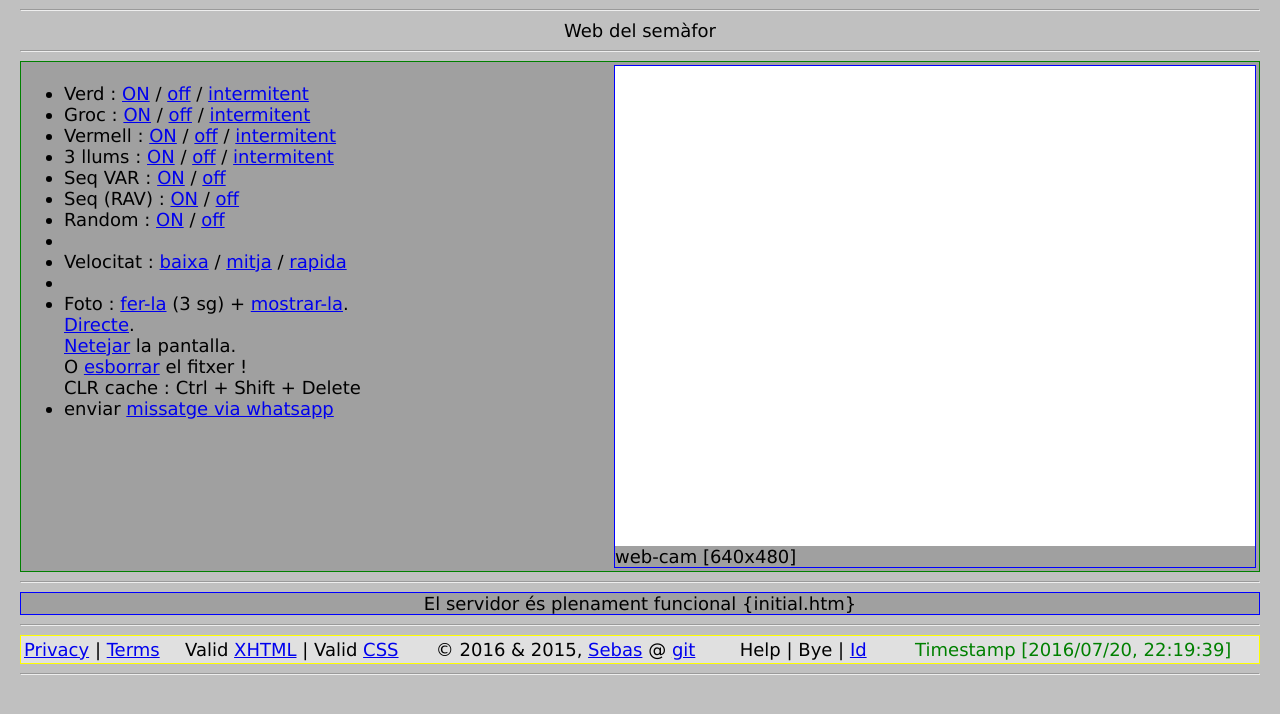
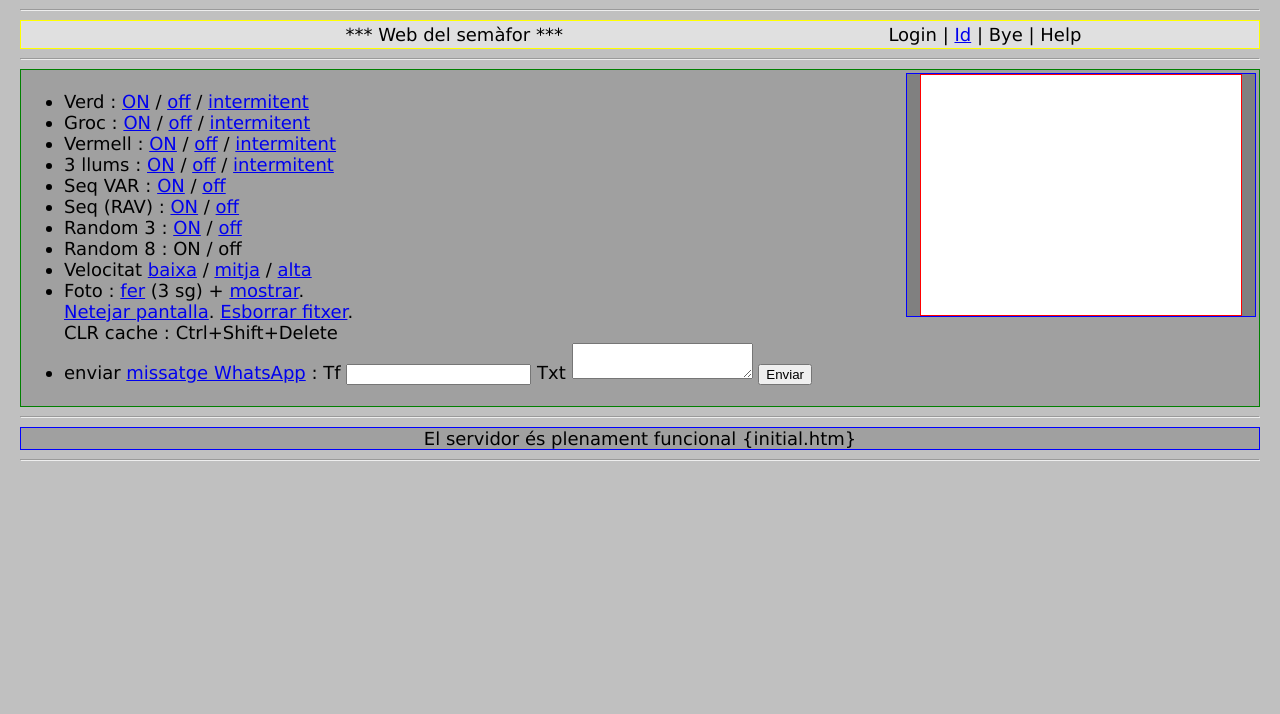
Before and after one commit to sebastianet/semafor, a website: page public/index.html in a window 1280 px wide. Drawn offline with nearby package versions, Linux system fonts and the light colour scheme.

Commit message:
v1.0.n enviem msg whatsapp des el browser client

```diff
--- a/package.json
+++ b/package.json
@@ -4,6 +4,7 @@
   "description": "",
   "main": "1-sem.js",
   "dependencies": {
+    "body-parser": "^1.15.2",
     "connect": "^3.4.1",
     "express": "^4.14.0",
     "morgan": "^1.7.0",
--- a/public/css/sem.css
+++ b/public/css/sem.css
@@ -32,7 +32,7 @@
 .tpeu {
     border: 1px solid yellow ;
     width: 100% ;
-    background: #e0e0e0 ;
+    background: #E0E0E0 ;
  }
 
 .txtblanc {
@@ -45,6 +45,12 @@
 
 #imatge_div {
     border: 1px solid blue ;
+    text-align: center ;
+    background-color: #808080 ;
+ }
+
+#imatge_webcam {
+    border: 1px solid red ;
  }
 
 H1, H2, H3, H4 {
--- a/public/index.html
+++ b/public/index.html
@@ -10,7 +10,7 @@
  <link rel="stylesheet" type="text/css" href="css/sem.css" />
 
  <title> Semafor d'en JA </title>
- <script src="http://code.jquery.com/jquery-1.10.1.min.js"></script>
+ <script src="https://code.jquery.com/jquery-3.0.0.js"></script>
 
 </head>
 
@@ -20,15 +20,34 @@
 
 <div id="container">
 
-<div id="my_header">
-Web del sem&agrave;for
+<div id="peudepagina">
+ <table class="tpeu">
+ <tr>
+
+ <td width="70%">
+<center>
+*** Web del sem&agrave;for ***
+</cente>
+
+ <td>
+
+ Login | <a href="#" id="clkId">Id</a> | Bye | Help
+
+<!--
+ <td>
+  <div id="my_date">
+  &nbsp;
+  </div>
+-->
+
+ </table>
 </div>
 
 <hr>
 
 <table class="timg">
 <tr>
-<td width="60%">
+<td>
 
 <ul>
 
@@ -72,47 +91,44 @@ Web del sem&agrave;for
  /
  <a href="#" id="clkAturar_RAV">off</a>
 
- <li> Random :
+ <li> Random 3 :
  <a href="#" id="clkActivar_random">ON</a>
  /
  <a href="#" id="clkAturar_random">off</a>
 
- <li> &nbsp;
+ <li> Random 8 : ON / off
 
- <li> Velocitat :
+ <li> Velocitat
 
 <a href="#" id="clkRepeticioLenta">baixa</a>
 /
 <a href="#" id="clkRepeticioNormal">mitja</a>
 /
-<a href="#" id="clkRepeticioRapida">rapida</a>
-
-<li> &nbsp;
+<a href="#" id="clkRepeticioRapida">alta</a>
 
 <li> Foto :
-<a href="#" id="clkFoto_fer">fer-la</a> (3 sg) + <a href="#" id="clkFoto_show">mostrar-la</a>.
+<a href="#" id="clkFoto_fer">fer</a> (3 sg) + <a href="#" id="clkFoto_show">mostrar</a>.
 <br>
-<a href="#" id="clkFoto_show_directe">Directe</a>.
+<a href="#" id="clkFoto_netejar">Netejar pantalla</a>.
+<a href="#" id="clkFoto_esborrar_fitxer">Esborrar fitxer</a>.
 <br>
-<a href="#" id="clkFoto_netejar">Netejar</a> la pantalla.
-<br>
-O
-<a href="#" id="clkFoto_esborrar_fitxer">esborrar</a> el fitxer !
-<br>
-CLR cache : Ctrl + Shift + Delete
+CLR cache : Ctrl+Shift+Delete
 
 <li> enviar
-<a href="#" id="clk_Enviar_Msg_WhatsApp">missatge via whatsapp</a>
+<a href="#" id="clk_Enviar_Msg_WhatsApp">missatge WhatsApp</a> :
+<label>Tf</label>
+<input id="wtel">
+<label>Txt</label>
+<textarea id="wtxt"></textarea>
+<button id="wsend">Enviar</button>
 
 </ul>
 
 
-<td width="40%">
+<td width="350px">
 
 <div id="imatge_div">
- <img id="imatge_webcam" src="/images/blanc.jpg" width="640" height="480">
-<br>
-web-cam [640x480]
+ <img id="imatge_webcam" src="/images/blanc.jpg" width="320" height="240">
 </div>
 
 </table>
@@ -121,34 +137,6 @@ web-cam [640x480]
 
 <div id="contingut">
  Espai reservat per estatus, anuncis, noticies, etc
-</div>
-
-<hr>
-
-<div id="peudepagina">
- <table class="tpeu">
- <tr>
-
- <td>
- <a href="#">Privacy</a> | <a href="#">Terms</a>
-
- <td>
- Valid <a href="http://validator.w3.org/check?uri=referer">XHTML</a> | Valid <a href="http://jigsaw.w3.org/css-validator/check/referer">CSS</a>
-
- <td>
- &copy; 2016 &amp; 2015, <a href="https://github.com/sebastianet/wCDT">Sebas</a> @
-<a href="https://github.com/sebastianet/semafor">git</a>
-
- <td>
-
- Help | Bye | <a href="#" id="clkId">Id</a>
-
- <td>
-  <div id="my_date">
-  &nbsp;
-  </div>
-
- </table>
 </div>
 
 </div>
@@ -165,11 +153,31 @@ $( function() { // DOM ready
         $( "#contingut" ).html( page ) ; // show received HTML at specific <div>
     }) ; // get(initial.htm)
 
-// posar la data actual a baix a l'esquerra - aixi diferenciem re-loads - "Now is"
-    var szAra = 'Timestamp [' + (new Date).yyyymmdd() +', '+ (new Date).hhmmss() + ']' ;
-    $( "#my_date" ).html( szAra ) ; // show actual date
+// posar la data actual - aixi diferenciem re-loads - "Now is"
+//    var szAra = 'Timestamp [' + (new Date).yyyymmdd() +', '+ (new Date).hhmmss() + ']' ;
+//    $( "#my_date" ).html( szAra ) ; // show actual date
 
 } ) ; // DOM ready
+
+
+$( function() {
+
+    $( '#wsend' ).click( function() {
+        var wdata = {
+            wdtel: $( '#wtel' ).val(),
+            wdtxt: $( '#wtxt' ).val()
+        } ; // wdata
+
+// var wurl = '/enviar_msg_whatsapp/ParamTfNum=' + wdata.wdtel ;
+var wurl = '/enviar_msg_whatsapp' ;
+        console.log( '*** URL (' + wurl + ').' ) ;
+
+//      $.get( wurl, wdata, function() {
+        $.post( wurl, wdata, function( page ) {
+            console.log( '*** mensaje enviado.' ) ;
+        } ) ; // get
+    } ) ; // click
+} ) ; // send
 
 
 $( "#clkId" ).click( function() {
@@ -181,7 +189,7 @@ $( "#clkId" ).click( function() {
 
 
 $( "#clk_Enviar_Msg_WhatsApp" ).click( function() {
-    $.post( '/enviar_msg_whatsapp/ParamTfNum="34638015371"', function( page ) {
+    $.post( '/enviar_msg_whatsapp/ParamTfNum=34638015371', function( page ) {
         console.log( '*** index - demanem al server ENVIAR MSG WHATSAPP.' ) ;
         $( "#contingut" ).html( page ) ; // show received HTML at specific <div>
     }) ; // post(activar)
@@ -351,21 +359,23 @@ $( "#clkFoto_esborrar_fitxer" ).click( function() {
 
 
 $( "#clkFoto_netejar" ).click( function() {
-    console.log( '*** index - netejar foto posant-ne una de fixe.' ) ;
     $( "#imatge_webcam" ).attr( 'src', '/images/1-webcam.png' ) ;
-
-// width="300" height="250">
-
+// width="320" height="240">
     var szOut = '+++ netegem el espai de la foto, posant-hi /images/1-webcam.png' ;
+    console.log( szOut ) ;
     $( "#contingut" ).html( szOut ) ; // show this HTML at specific <div>
 }) ; // netejar foto
 
 
 $( "#clkFoto_show_directe" ).click( function() {
+
+// <br>
+// <a href="#" id="clkFoto_show_directe">Directe</a>.
+
     var szFileFoto = '/images/directe.jpg' ;
-    console.log( '*** index - MOSTREM una foto (%s).', szFileFoto ) ;
     $( "#imatge_webcam" ).attr( 'src', szFileFoto ) ;
-    var szOut = 'foto (' + szFileFoto + ') amostrada' ;
+    var szOut = '*** index mostrar foto directe (' + szFileFoto + ')' ;
+    console.log( szOut ) ;
     $( "#contingut" ).html( szOut ) ; // show this HTML at specific <div>
 }) ; // mostrar foto
 
```
Also changed, not shown: 1_sem.js (+56 -38 lines).
